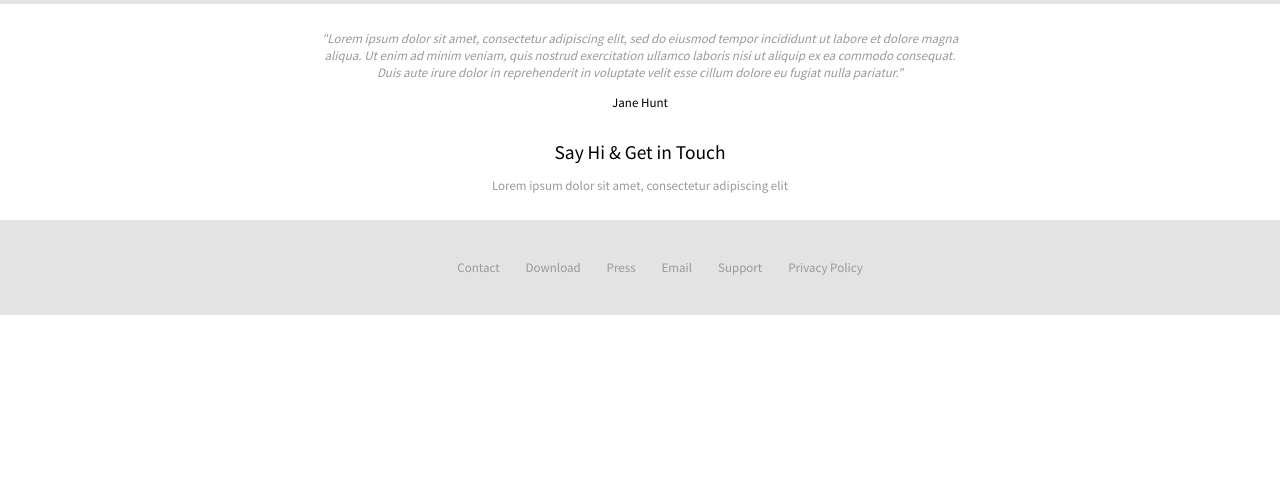
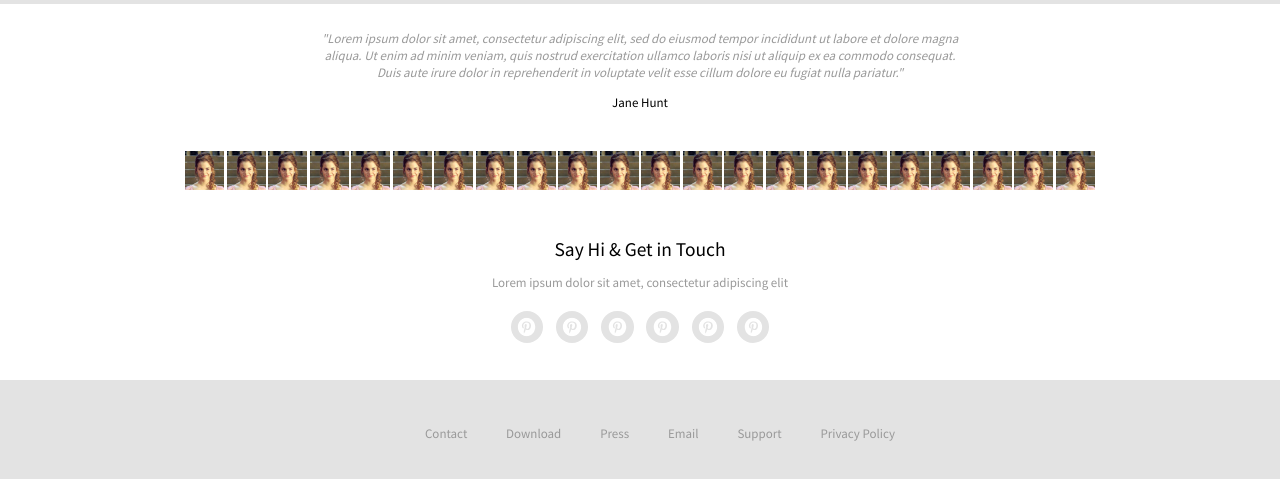
Before and after one commit to edudbermejo/notify-test, a website: page index.html in a window 1280 px wide. Shown: the part 862-1341 px from the top of the page. Before the commit the page ends 1177 px from the top, so only its background shows below. Drawn offline with Linux system fonts and the light colour scheme.

Commit message:
feat: added links to social media and adjusted styles

```diff
--- a/global.css
+++ b/global.css
@@ -188,6 +188,19 @@ h2 {
   max-width: 50em;
 }
 
+.contacts-list {
+  list-style: none;
+  display: flex;
+  flex-wrap: wrap;
+  justify-content: center;
+  padding: 1em;
+}
+
+.contacts-list img{
+  width: 3em;
+  margin: 0.1em;
+}
+
 .notify-contact h2 {
   margin-bottom: 0;
 }
@@ -195,6 +208,26 @@ h2 {
 .notify-contact .contact-description-quote-author {
   color: black;
   padding-top: 0;
+}
+
+.social-media-links {
+  list-style: none;
+  display: flex;
+  justify-content: center;
+  margin-top: 0;
+  padding-left: 0;
+}
+
+.social-media-icon {
+  padding: 0.5em;
+  background-color: var(--secondary-background-color);
+  margin: 0.5em;
+  width: 1.5em;
+  border-radius: 50%;
+}
+
+.social-media-icon:hover {
+  background-color: var(--main-color);
 }
 
 footer {
@@ -208,10 +241,13 @@ footer ul {
   list-style: none;
 }
 
+footer li {
+  padding: 0.5em;
+}
+
 footer a {
   color: var(--secondary-text-color);
   text-decoration: none;
-  padding: 0.5em;
 }
 
 @media only screen and (min-width: 768px) {
@@ -258,6 +294,28 @@ footer a {
     max-width: 25em;
   }
 
+  .contacts-list {
+    flex-wrap: nowrap;
+    max-width: 80%;
+    overflow-x: scroll;
+  }
+
+  .contacts-list::before {
+    display: block;
+    content: '';
+    width: 3em;
+    height: 3em;
+    background-image: linear-gradient(to right, white 100%, transparent 0%);
+  }
+
+  .contacts-list::after {
+    display: block;
+    content: '';
+    width: 3em;
+    height: 3em;
+    background-image: linear-gradient(to left, white 100%, transparent 0%);
+  }
+
   footer ul {
     flex-direction: row;
     justify-content: center;;
--- a/index.html
+++ b/index.html
@@ -52,8 +52,40 @@
   <div class="notify-contact section">
     <span class="contact-description-quote">"Lorem ipsum dolor sit amet, consectetur adipiscing elit, sed do eiusmod tempor incididunt ut labore et dolore magna aliqua. Ut enim ad minim veniam, quis nostrud exercitation ullamco laboris nisi ut aliquip ex ea commodo consequat. Duis aute irure dolor in reprehenderit in voluptate velit esse cillum dolore eu fugiat nulla pariatur."</span>
     <span class="contact-description-quote-author">Jane Hunt</span>
+    <ul class="contacts-list">
+      <li><a href=""><img src="./assets/face.jpeg" alt="face" class="contact-image"></a></li>
+      <li><a href=""><img src="./assets/face.jpeg" alt="face" class="contact-image"></a></li>
+      <li><a href=""><img src="./assets/face.jpeg" alt="face" class="contact-image"></a></li>
+      <li><a href=""><img src="./assets/face.jpeg" alt="face" class="contact-image"></a></li>
+      <li><a href=""><img src="./assets/face.jpeg" alt="face" class="contact-image"></a></li>
+      <li><a href=""><img src="./assets/face.jpeg" alt="face" class="contact-image"></a></li>
+      <li><a href=""><img src="./assets/face.jpeg" alt="face" class="contact-image"></a></li>
+      <li><a href=""><img src="./assets/face.jpeg" alt="face" class="contact-image"></a></li>
+      <li><a href=""><img src="./assets/face.jpeg" alt="face" class="contact-image"></a></li>
+      <li><a href=""><img src="./assets/face.jpeg" alt="face" class="contact-image"></a></li>
+      <li><a href=""><img src="./assets/face.jpeg" alt="face" class="contact-image"></a></li>
+      <li><a href=""><img src="./assets/face.jpeg" alt="face" class="contact-image"></a></li>
+      <li><a href=""><img src="./assets/face.jpeg" alt="face" class="contact-image"></a></li>
+      <li><a href=""><img src="./assets/face.jpeg" alt="face" class="contact-image"></a></li>
+      <li><a href=""><img src="./assets/face.jpeg" alt="face" class="contact-image"></a></li>
+      <li><a href=""><img src="./assets/face.jpeg" alt="face" class="contact-image"></a></li>
+      <li><a href=""><img src="./assets/face.jpeg" alt="face" class="contact-image"></a></li>
+      <li><a href=""><img src="./assets/face.jpeg" alt="face" class="contact-image"></a></li>
+      <li><a href=""><img src="./assets/face.jpeg" alt="face" class="contact-image"></a></li>
+      <li><a href=""><img src="./assets/face.jpeg" alt="face" class="contact-image"></a></li>
+      <li><a href=""><img src="./assets/face.jpeg" alt="face" class="contact-image"></a></li>
+      <li><a href=""><img src="./assets/face.jpeg" alt="face" class="contact-image"></a></li>
+    </ul>
     <h2>Say Hi & Get in Touch</h2>
     <span>Lorem ipsum dolor sit amet, consectetur adipiscing elit</span>
+    <ul class="social-media-links">
+      <li><a href=""><img src="./assets/icons8-pinterest.svg" alt="twitter" class="social-media-icon"></a></li>
+      <li><a href=""><img src="./assets/icons8-pinterest.svg" alt="facebook" class="social-media-icon"></a></li>
+      <li><a href=""><img src="./assets/icons8-pinterest.svg" alt="pinterest" class="social-media-icon"></a></li>
+      <li><a href=""><img src="./assets/icons8-pinterest.svg" alt="google+" class="social-media-icon"></a></li>
+      <li><a href=""><img src="./assets/icons8-pinterest.svg" alt="linkdin" class="social-media-icon"></a></li>
+      <li><a href=""><img src="./assets/icons8-pinterest.svg" alt="youtube" class="social-media-icon"></a></li>
+    </ul>
   </div>
   <footer class="section">
     <ul>
```
Also changed, not shown: assets/face.jpeg (added), assets/icons8-pinterest.svg (added).
